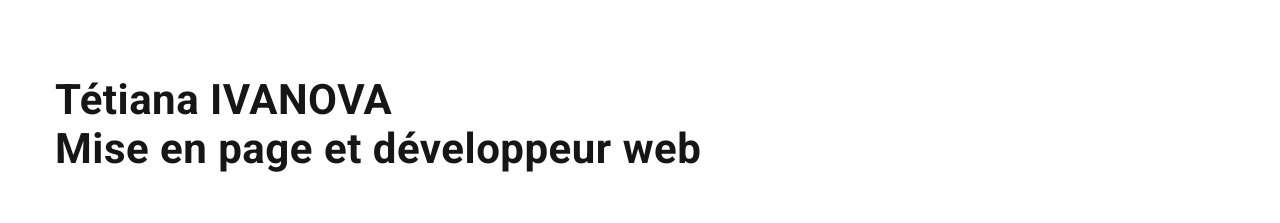
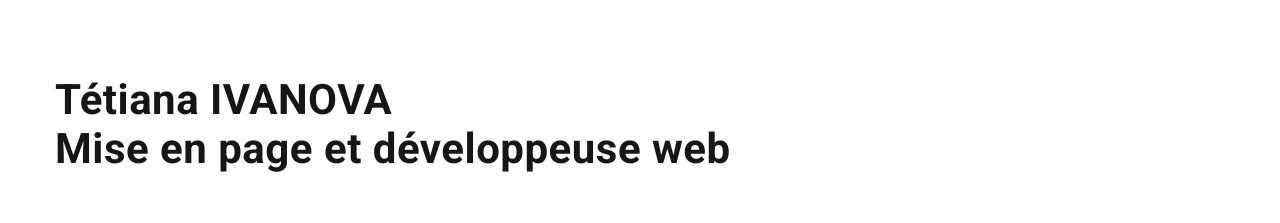
Before and after one commit to TatianaPost/portfolio_0, a plain HTML site: page index.html in a window 1280 px wide. Shown: the top 223 px of the page. Drawn offline with Linux system fonts and the light colour scheme.

Commit message:
Update index.html

```diff
--- a/index.html
+++ b/index.html
@@ -12,7 +12,7 @@
 	<header class="header">
 
 		<div class="container">
-			<h1 class="title">Tétiana IVANOVA<br> Mise en page et développeur web</h1>
+			<h1 class="title">Tétiana IVANOVA<br> Mise en page et développeuse web</h1>
 			<p class="subtitle">Je travaille efficacement et à temps.</p>
 			<div class="icons">
 				<a href="#">
```
